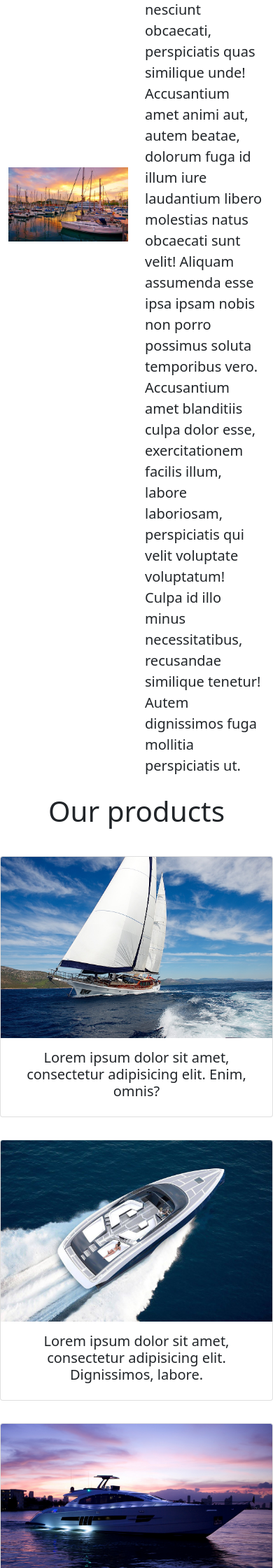
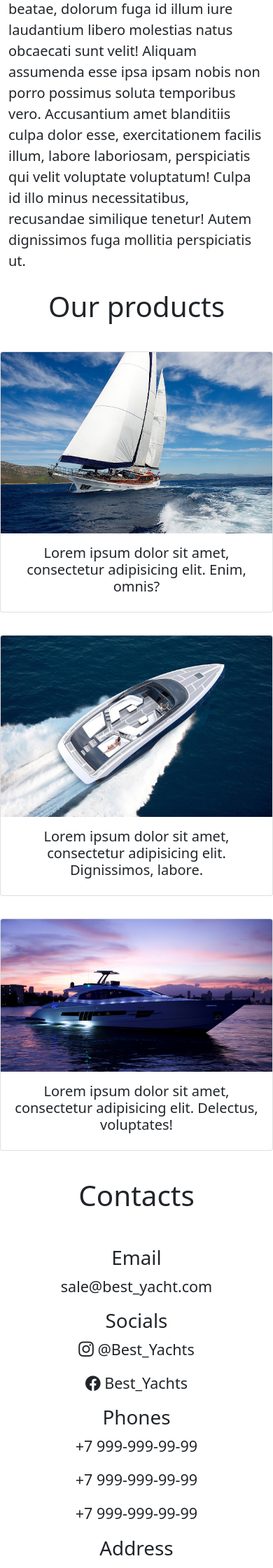
Before and after one commit to Pashs-ba/normalny_site, a Django app: page / in a window 390 px wide. Shown: the part 1040-3280 px from the top of the page at 70% size. Run offline with Django 3.2, Linux system fonts and the light colour scheme; some libraries are stand-ins or nearby versions.

Commit message:
adapt for mobile device

```diff
--- a/main/templates/homepage.html
+++ b/main/templates/homepage.html
@@ -5,8 +5,21 @@
     <div class="col-md-5 p-lg-5 mx-auto my-5" >
       <h1 class="text-light display-2">Good yachts</h1>
       <p class="lead fw-normal text-light">Lorem ipsum dolor sit amet, consectetur adipisicing elit. Blanditiis cumque debitis delectus laboriosam laudantium maxime perspiciatis quis sit tenetur voluptatum!</p>
-      <a class="btn btn-lg btn-outline-light" href="#" style="">About Us</a>
+      <a class="btn btn-lg btn-outline-light" href="#contacts" style="">Contact us</a>
     </div>
+    <style>
+        .small{
+            display: none;
+        }
+        @media (max-width: 767px) {
+            .big{
+                display: none;
+            }
+            .small{
+                display: block;
+            }
+        }
+    </style>
 </div>
 <a name="about"></a>
 <div style="margin-top: 10px">
@@ -14,10 +27,10 @@
     <h2 class="text-center display-2" name="about">About Us</h2>
     <div class="container mt-5">
         <div class="row align-items-center">
-            <div class="col-6">
+            <div class="col-md-6">
                     <img src="{% static 'main/img/ort.jpg' %}" class="img-fluid">
             </div>
-            <div class="col-6">
+            <div class="col-md-6" style="margin-top: 10px">
                 <p class="lead fw-normal">
                     Lorem ipsum dolor sit amet, consectetur adipisicing elit. Aliquid beatae deleniti dolores ea eaque exercitationem fuga illum optio quo soluta. Ab aspernatur assumenda, aut consequuntur debitis dolor dolorem ducimus fuga illo inventore nam necessitatibus nesciunt obcaecati, perspiciatis quas similique unde! Accusantium amet animi aut, autem beatae, dolorum fuga id illum iure laudantium libero molestias natus obcaecati sunt velit! Aliquam assumenda esse ipsa ipsam nobis non porro possimus soluta temporibus vero. Accusantium amet blanditiis culpa dolor esse, exercitationem facilis illum, labore laboriosam, perspiciatis qui velit voluptate voluptatum! Culpa id illo minus necessitatibus, recusandae similique tenetur! Autem dignissimos fuga mollitia perspiciatis ut.
                 </p>
@@ -58,31 +71,85 @@
 </div>
 <div style="margin-top: 10px">
     <a name="contacts"></a>
+    <div class="big">
         <h2 class="text-center display-2" >Contacts</h2>
         <div class="container mt-5">
             <div class="row d-flex justify-content-center">
-            <div class="col-4 text-center">
+                <div class="col-3 text-center">
                     <h6 class="display-6">Phones</h6>
 
                 </div>
-            <div class="col-4 text-center">
+                <div class="col-md-3 text-center">
                     <h6 class="display-6">Email</h6>
                 </div>
-            <div class="col-4 text-center">
+                <div class="col-md-3 text-center">
+                    <h6 class="display-6">Socials</h6>
+                </div>
+                <div class="col-md-3 text-center">
                     <h6 class="display-6">Address</h6>
                 </div>
+
             </div>
             <div class="row d-flex justify-content-center align-items-center">
-            <div class="col-4 text-center">
+                <div class="col-md-3 text-center">
                     <p class="fs-4">+7 999-999-99-99</p>
                     <p class="fs-4">+7 999-999-99-99</p>
                     <p class="fs-4">+7 999-999-99-99</p>
                 </div>
-            <div class="col-4 text-center">
+                <div class="col-md-3 text-center">
                     <p class="fs-4">sale@best_yacht.com</p>
                 </div>
-            <div class="col-4 text-center">
+                <div class="col-md-3 text-center">
+                    <p class="fs-4">
+                        <a href="#" class="link-dark" style="text-decoration: none">
+                            <i class="bi bi-instagram"></i> @Best_Yachts
+                        </a>
+                    </p>
+                    <p class="fs-4">
+                        <a href="#" class="link-dark" style="text-decoration: none">
+                            <i class="bi bi-facebook"></i> Best_Yachts
+                        </a>
+                    </p>
+                </div>
+                <div class="col-md-3 text-center">
                     <p class="fs-4">Boulevard Albert 1er, <br>Monaco</p>
+                </div>
+
+            </div>
+        </div>
+    </div>
+    <div class="small">
+        <h2 class="text-center display-2" >Contacts</h2>
+        <div class="container mt-5">
+            <div class="row d-flex justify-content-center align-items-center">
+
+                <div class="col-md-3 text-center" style="mar">
+                    <h6 class="display-6">Email</h6>
+                    <p class="fs-4">sale@best_yacht.com</p>
+                </div>
+                <div class="col-md-3 text-center">
+                    <h6 class="display-6">Socials</h6>
+                    <p class="fs-4">
+                        <a href="#" class="link-dark" style="text-decoration: none">
+                            <i class="bi bi-instagram"></i> @Best_Yachts
+                        </a>
+                    </p>
+                    <p class="fs-4">
+                        <a href="#" class="link-dark" style="text-decoration: none">
+                            <i class="bi bi-facebook"></i> Best_Yachts
+                        </a>
+                    </p>
+                </div>
+                <div class="col-md-3 text-center">
+                    <h6 class="display-6">Phones</h6>
+                    <p class="fs-4">+7 999-999-99-99</p>
+                    <p class="fs-4">+7 999-999-99-99</p>
+                    <p class="fs-4">+7 999-999-99-99</p>
+                </div>
+                <div class="col-md-3 text-center">
+                    <h6 class="display-6">Address</h6>
+                    <p class="fs-4">Boulevard Albert 1er, <br>Monaco</p>
+                </div>
 
             </div>
         </div>
--- a/templates/base.html
+++ b/templates/base.html
@@ -20,11 +20,11 @@
   </button>
   <div class="collapse navbar-collapse justify-content-center " id="navbarNavAltMarkup">
     <div class="navbar-nav align-items-center">
-      <a class="nav-item nav-link" href="#about">About Us</a>
-      <a class="nav-item nav-link" href="#products">Fleet</a>
+      <a class="nav-item nav-link fs-5" href="#about">About Us</a>
+      <a class="nav-item nav-link fs-5" href="#products">Fleet</a>
         <a class="navbar-brand" href="#"><IMG src="{% static 'main/img/boat.png' %}" height="64" width="64"></a>
-      <a class="nav-item nav-link" href="#">Home</a>
-      <a class="nav-item nav-link " href="#contacts">Contact</a>
+      <a class="nav-item nav-link fs-5" href="#">Home</a>
+      <a class="nav-item nav-link fs-5" href="#contacts">Contact</a>
     </div>
   </div>
 </nav>
```
Lines whose indentation alone changed are shown as unchanged.
